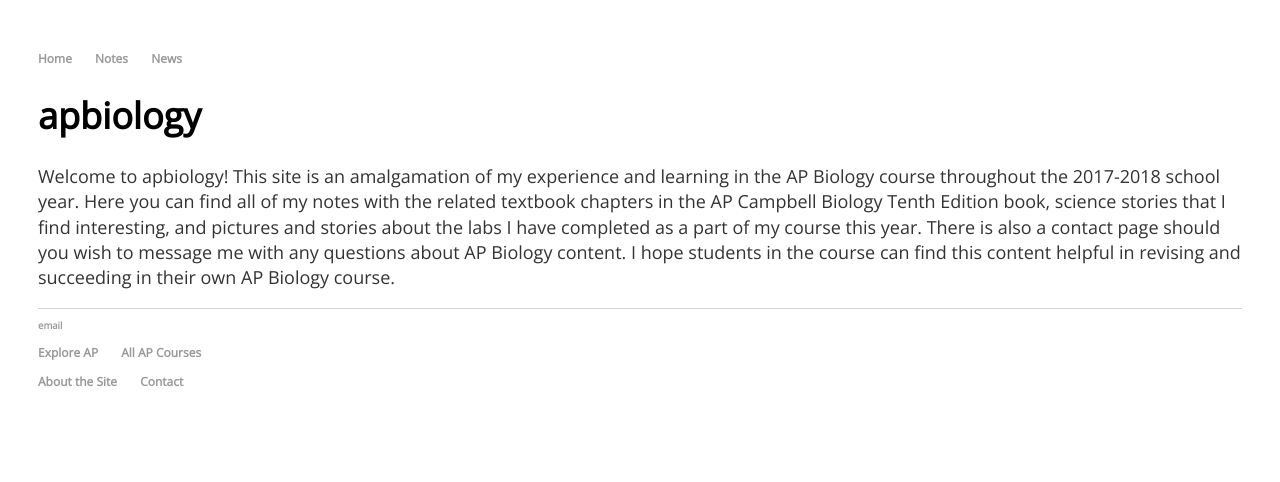
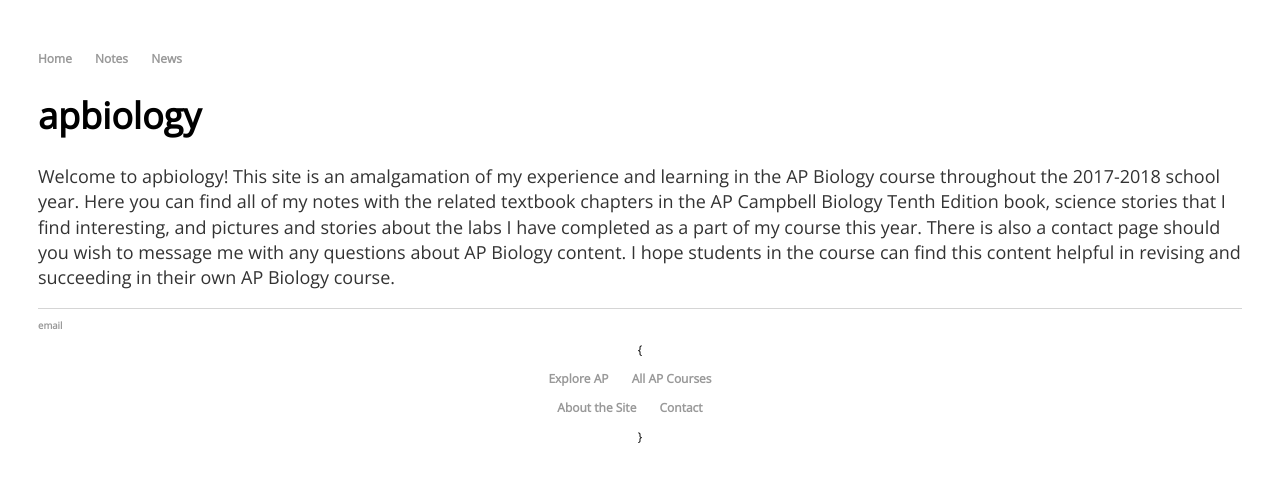
Before and after one commit to meganscarlett/meganscarlett.github.io, a Jekyll site: the page built from index.html, in a window 1280 px wide. Shown: the top 482 px of the page. Built offline with Jekyll 4.4.1, drawn with Linux system fonts in a browser that asks for light colours.

Commit message:
Update default.html

```diff
--- a/_layouts/default.html
+++ b/_layouts/default.html
@@ -1,7 +1,7 @@
 <!DOCTYPE html>
 <html>
 	<head>
-		<title>{{page title}}</title>
+		<center><title>{{page title}}</title></center>
 		<!-- link to main stylesheet -->
 		<link rel="stylesheet" type="text/css" href="/css/main.css">
 		<!-- font -->
@@ -27,6 +27,7 @@
 		</footer>
     <!-- Static botoom navbar -->
     <nav class="navbar navbar-default navbar-fixed-bottom">
+<center> {
       <div class="container">
         <div class="collapse navbar-collapse" id="jb-bottom-collapse">
           <ul class="nav navbar-nav navbar-left navbar-small">
@@ -46,6 +47,7 @@
             </li>
           </ul>
         </div>
+	      } </center>
  <!-- Maybe add navbar collapse -->
 
 	</body>
```
